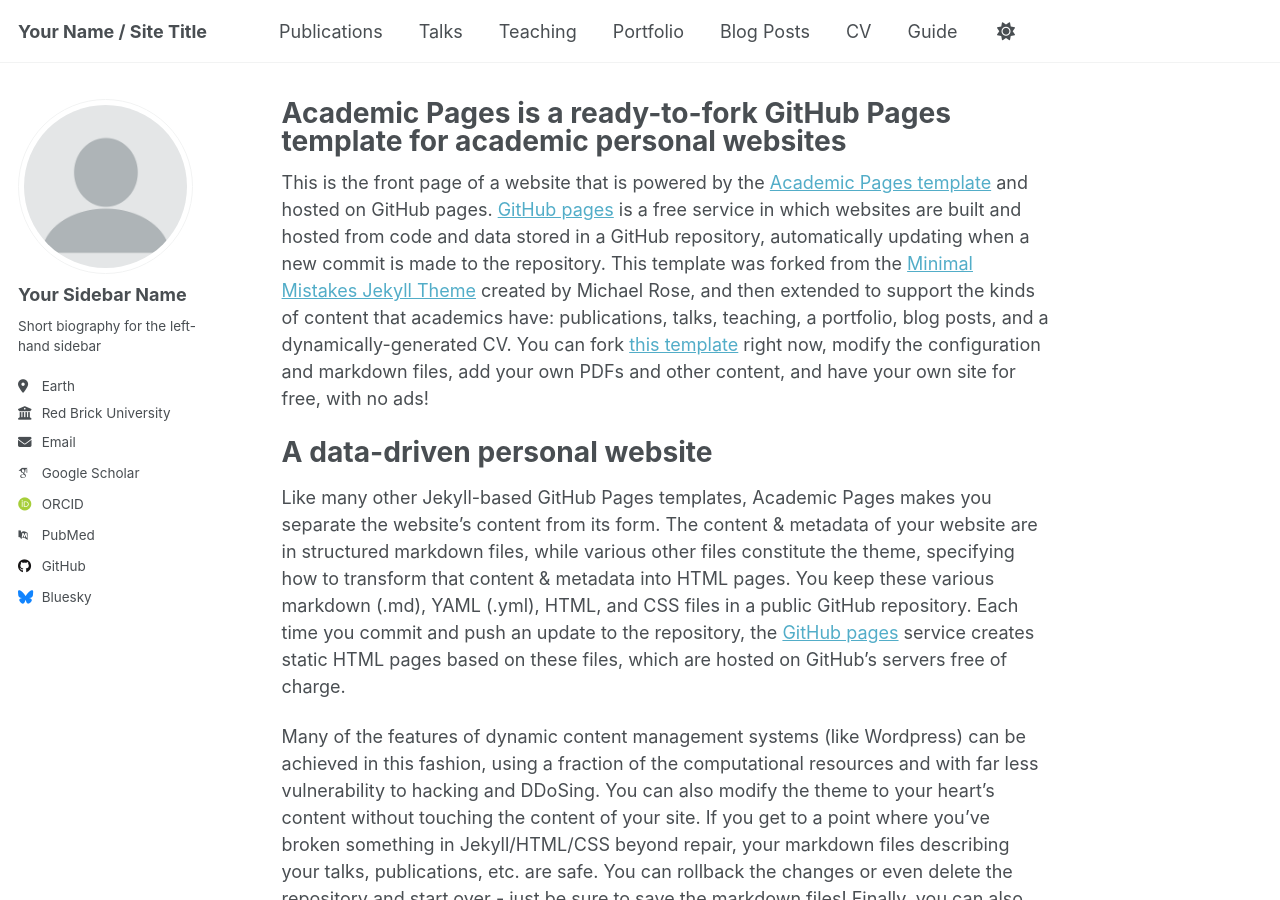
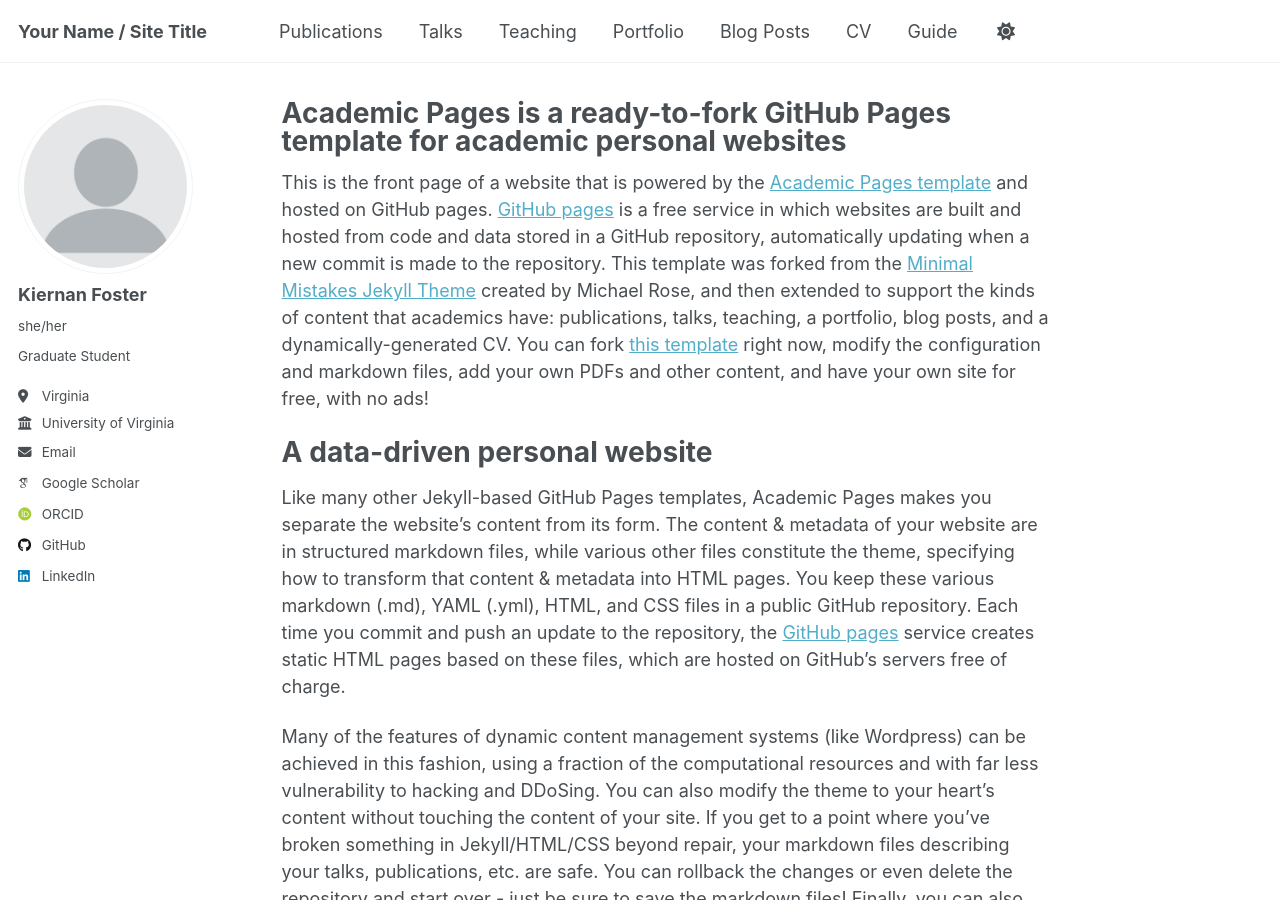
Before and after one commit to kfoster7/kiernanfoster.com, a Jekyll site: the page built from _pages/about.md, in a window 1280 px wide and 900 px high. Built offline with Jekyll 4.4.1, drawn with Linux system fonts in a browser that asks for light colours; some web fonts are replaced.

Commit message:
Update _config.yml

```diff
--- a/_config.yml
+++ b/_config.yml
@@ -23,22 +23,22 @@ repository               : "academicpages/academicpages.github.io"
 author:
   # Biographic information
   avatar           : "profile.png"
-  name             : "Your Sidebar Name"
-  pronouns         : # example: "she/her"
-  bio              : "Short biography for the left-hand sidebar"
-  location         : "Earth"
-  employer         : "Red Brick University"
+  name             : "Kiernan Foster"
+  pronouns         : "she/her"
+  bio              : "Graduate Student"
+  location         : "Virginia"
+  employer         : "University of Virginia"
   uri              : # URL
-  email            : "none@example.org"
+  email            : "kfoster@virginia.edu"
 
   # Academic websites
   academia         : # URL
   arxiv            : # URL - Update with the correct link to your profile
-  googlescholar    : "https://scholar.google.com/citations?user=PS_CX0AAAAAJ"
+  googlescholar    : "https://scholar.google.com/citations?user=iYl4JZgAAAAJ&hl=en&oi=ao"
   impactstory      : # URL
-  orcid            : "http://orcid.org/yourorcidurl"
+  orcid            : "https://orcid.org/0000-0001-6192-3181"
   semantic         : # URL
-  pubmed           : "https://www.ncbi.nlm.nih.gov/pubmed/?term=john+snow"
+  pubmed           : #"https://www.ncbi.nlm.nih.gov/pubmed/?term=john+snow"
   researchgate     : # URL
   scopus           : # URL
 
@@ -46,12 +46,12 @@ author:
   bitbucket        : # Username - Update with your username on the site
   codepen          : # Username
   dribbble         : # Username
-  github           : "academicpages"
+  github           : "kfoster7"
   kaggle           : # Username
   stackoverflow    : # User number or user number and name (i.e., use "1" or "1/jeff-atwood")
 
   # Social media
-  bluesky          : "bsky.app" # Replace this with you Bluesky username
+  bluesky          : # Replace this with you Bluesky username
   facebook         : # Username
   flickr           : # Username
   foursquare       : # Username
@@ -60,7 +60,7 @@ author:
   keybase          : # Username
   instagram        : # Username
   lastfm           : # Username
-  linkedin         : # Username
+  linkedin         : "kiernan-foster"
   mastodon         : # URL
   medium           : # URL
   pinterest        : # Username
```
